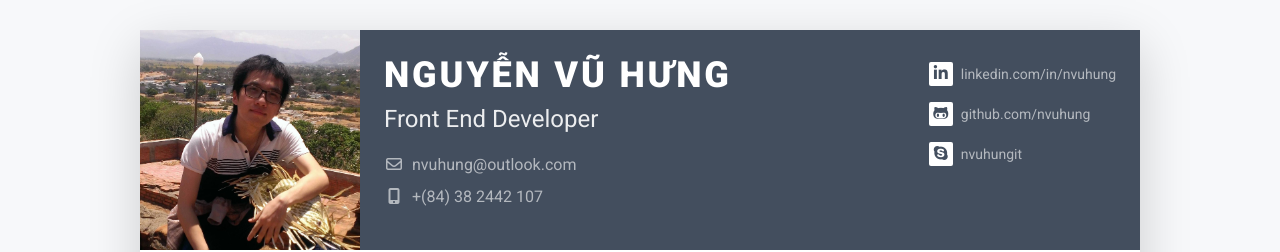
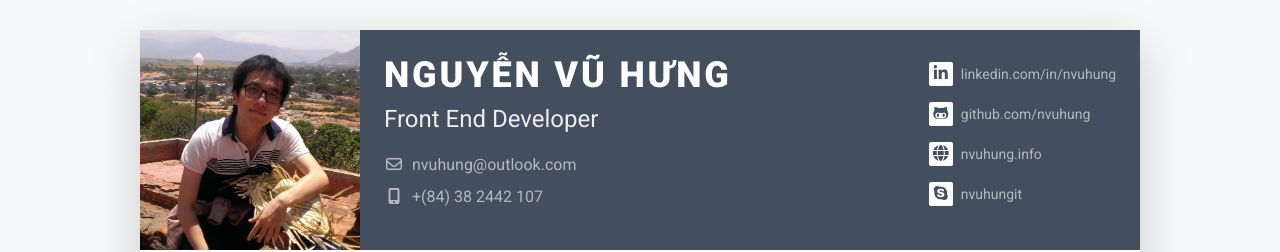
Before and after one commit to nvuhung/nvuhung.github.io, a React (Create React App) app: page / in a window 1280 px wide. Shown: the top 252 px of the page. Built offline with nearby package versions, Linux system fonts and the light colour scheme.

Commit message:
Add website

```diff
--- a/src/constants/index.js
+++ b/src/constants/index.js
@@ -14,6 +14,11 @@ export const data = {
       link: 'https://github.com/nvuhung',
       content: 'github.com/nvuhung',
       icon: 'fab fa-github-alt fa-fw'
+    },
+    {
+      link: 'http://nvuhung.info',
+      content: 'nvuhung.info',
+      icon: 'fas fa-globe'
     },
     {
       link: 'skype:nvuhungit?chat',
```
